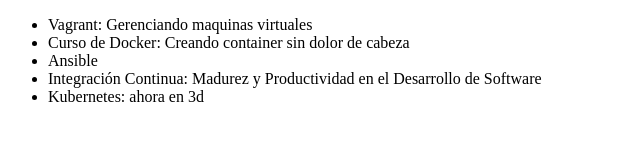
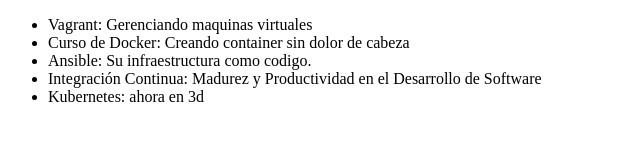
Before and after one commit to Adrianazor0/Alura-git, a plain HTML site: page starting/index.html in a window 1280 px wide. Shown: the whole page, without its empty margins (0-640 px from the left). Drawn offline with Linux system fonts and the light colour scheme.

Commit message:
Modificando el nombre del curso de ansible

```diff
--- a/starting/index.html
+++ b/starting/index.html
@@ -10,7 +10,7 @@
     <ul>
         <li>Vagrant: Gerenciando maquinas virtuales</li>
         <li>Curso de Docker: Creando container sin dolor de cabeza</li>
-        <li>Ansible</li>
+        <li>Ansible: Su infraestructura como codigo.</li>
         <li>Integración Continua: Madurez y Productividad en el Desarrollo de Software</li>
         <li>Kubernetes: ahora en 3d</li>
     </ul>
```
